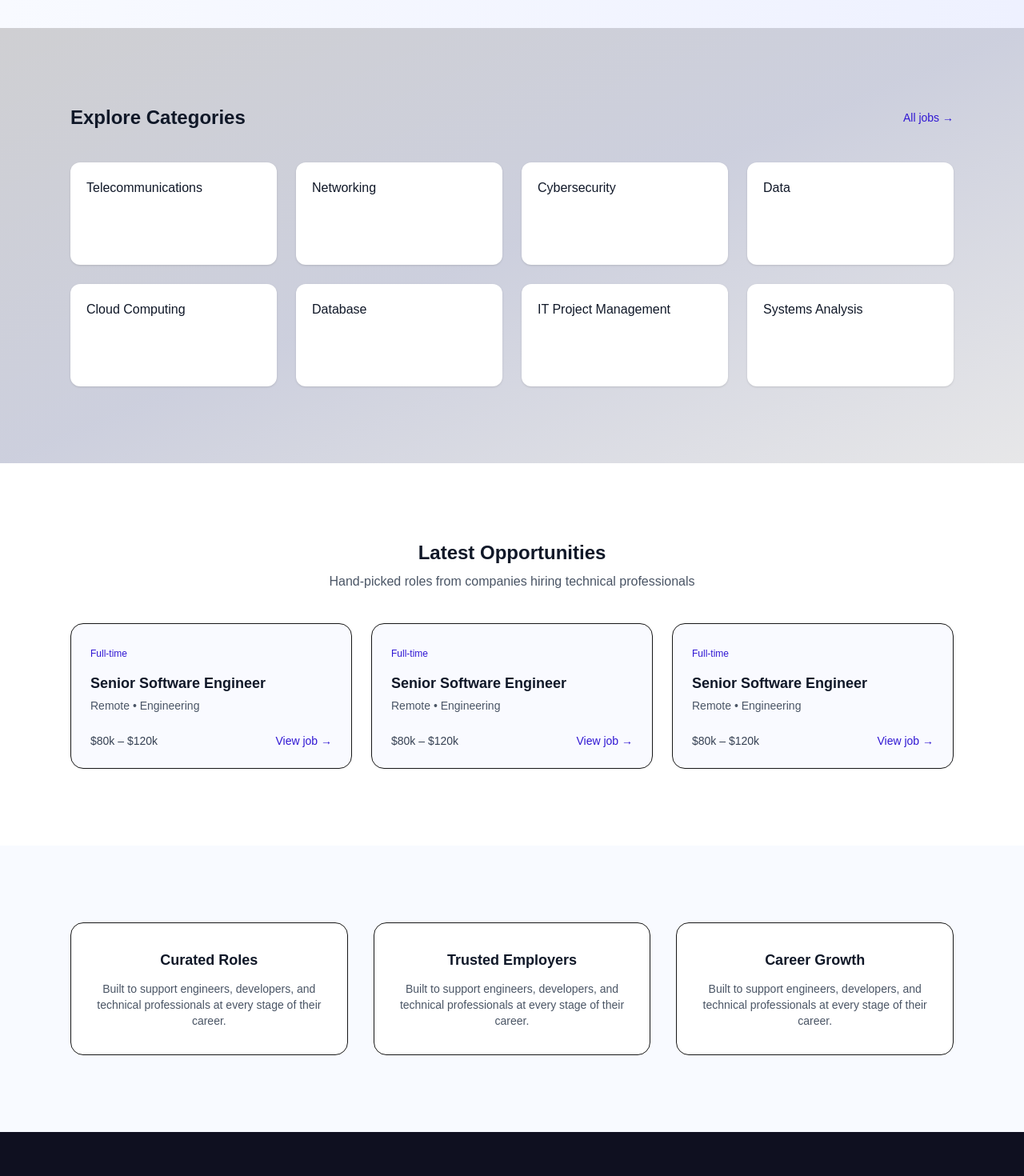
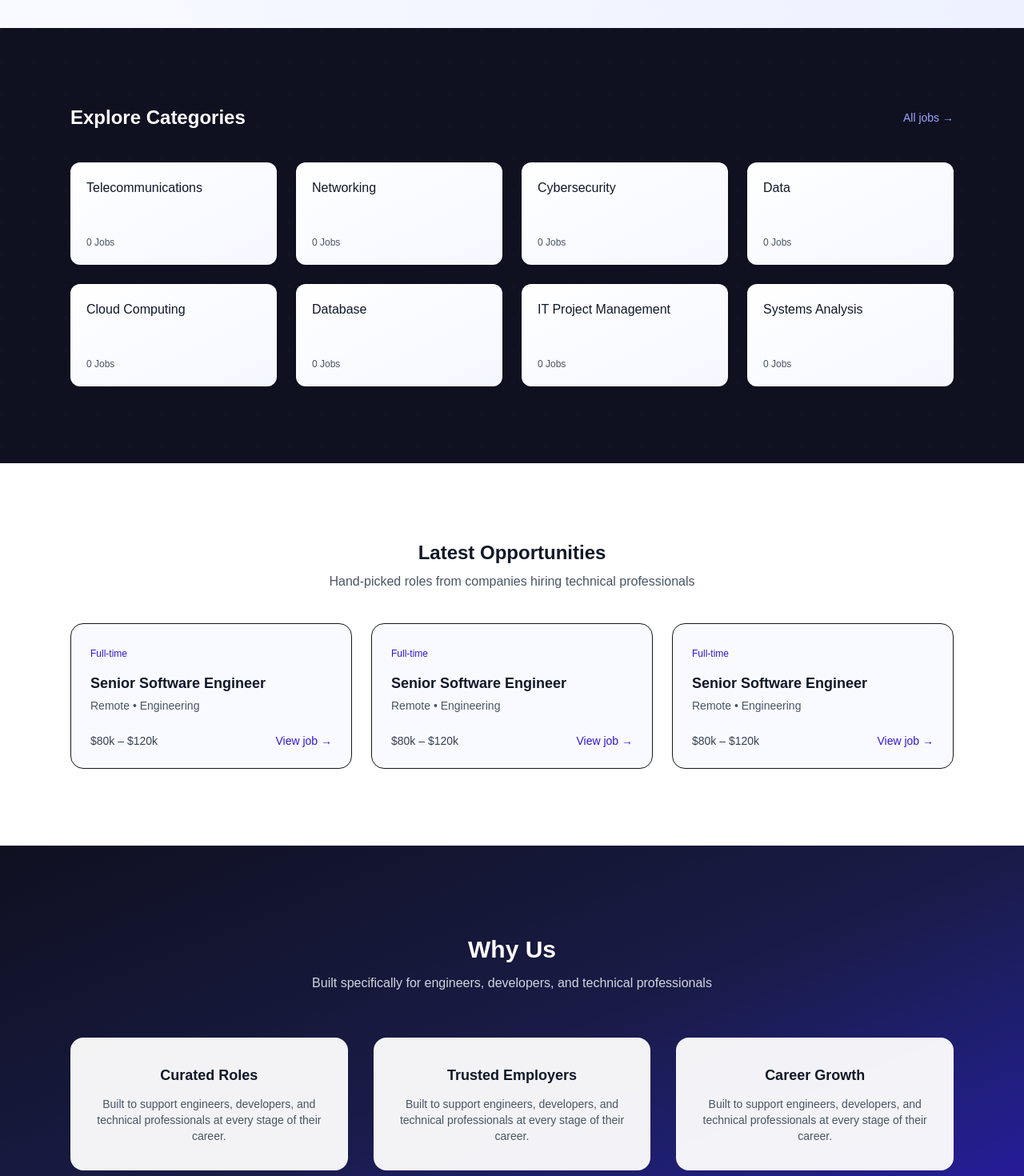
Before and after one commit to adebisidolapo/technicaljobboard, a Next.js app in the folder jobboard/: page / in a window 1280 px wide. Shown: the part 920-2390 px from the top of the page at 80% size. Built offline with nearby package versions, Linux system fonts and the light colour scheme.

Commit message:
UI cleanup: new hero background, section redesign, SVG assets

```diff
--- a/jobboard/app/page.tsx
+++ b/jobboard/app/page.tsx
@@ -74,12 +74,12 @@ export default function Home() {
 
       {/* ================= CATEGORIES ================= */}
       <section className="py-24 bg-[#0F1020] relative overflow-hidden">
-        <div className="absolute inset-0 bg-gradient-to-br from-white/80 via-[#EEF1FF]/85 to-white/90" />
+        <div className="absolute inset-0 bg-[url('/dots-bg.svg')] opacity-10" />
 
         <div className="relative max-w-6xl mx-auto px-6">
           <div className="flex justify-between items-center mb-10">
-            <h2 className="text-2xl font-semibold text-gray-900">Explore Categories</h2>
-            <span className="text-sm text-[#3017D3] cursor-pointer">All jobs →</span>
+            <h2 className="text-2xl font-semibold text-white">Explore Categories</h2>
+            <span className="text-sm text-[#9AA5FF] cursor-pointer">All jobs →</span>
           </div>
 
           <div className="grid grid-cols-2 sm:grid-cols-3 md:grid-cols-4 gap-6">
@@ -87,10 +87,10 @@ export default function Home() {
               (cat) => (
                 <div
                   key={cat}
-                  className="h-32 bg-white rounded-xl p-5 text-gray-900 flex flex-col justify-between shadow-sm hover:shadow-md transition"
+                  className="h-32 bg-gradient-to-br from-white to-[#F5F7FF] rounded-xl p-5 text-gray-900 flex flex-col justify-between shadow-sm hover:shadow-md transition"
                 >
                   <span className="font-medium">{cat}</span>
-                  <span className="text-xs text-white/80">0 Jobs</span>
+                  <span className="text-xs text-gray-600">0 Jobs</span>
                 </div>
               )
             )}
@@ -133,12 +133,31 @@ export default function Home() {
       </section>
 
       {/* ================= WHY US ================= */}
-      <section className="py-24 bg-[#F8FAFF]">
-        <div className="max-w-6xl mx-auto px-6 grid grid-cols-1 md:grid-cols-3 gap-8">
+      <section
+        className="py-28 relative overflow-hidden"
+        style={{
+          backgroundImage: "url('/circuit-bg.svg')",
+          backgroundRepeat: "no-repeat",
+          backgroundPosition: "center",
+          backgroundSize: "cover",
+          backgroundColor: "#0F1020",
+        }}
+      >
+        <div className="absolute inset-0 bg-gradient-to-br from-[#0F1020]/90 via-[#1B1D4E]/85 to-[#3017D3]/80" />
+
+        <div className="relative max-w-6xl mx-auto px-6">
+          <div className="text-center mb-14">
+            <h2 className="text-3xl font-bold text-white">Why Us</h2>
+            <p className="text-gray-300 mt-3">
+              Built specifically for engineers, developers, and technical professionals
+            </p>
+          </div>
+
+          <div className="grid grid-cols-1 md:grid-cols-3 gap-8">
             {["Curated Roles", "Trusted Employers", "Career Growth"].map((item) => (
               <div
                 key={item}
-              className="text-center p-8 bg-white border rounded-2xl"
+                className="p-8 bg-white/95 backdrop-blur border border-white/20 rounded-2xl text-center"
               >
                 <h3 className="font-semibold text-lg text-gray-900">{item}</h3>
                 <p className="text-sm text-gray-600 mt-3">
@@ -147,6 +166,7 @@ export default function Home() {
                 </p>
               </div>
             ))}
+          </div>
         </div>
       </section>
 
```
Lines whose indentation alone changed are shown as unchanged.
